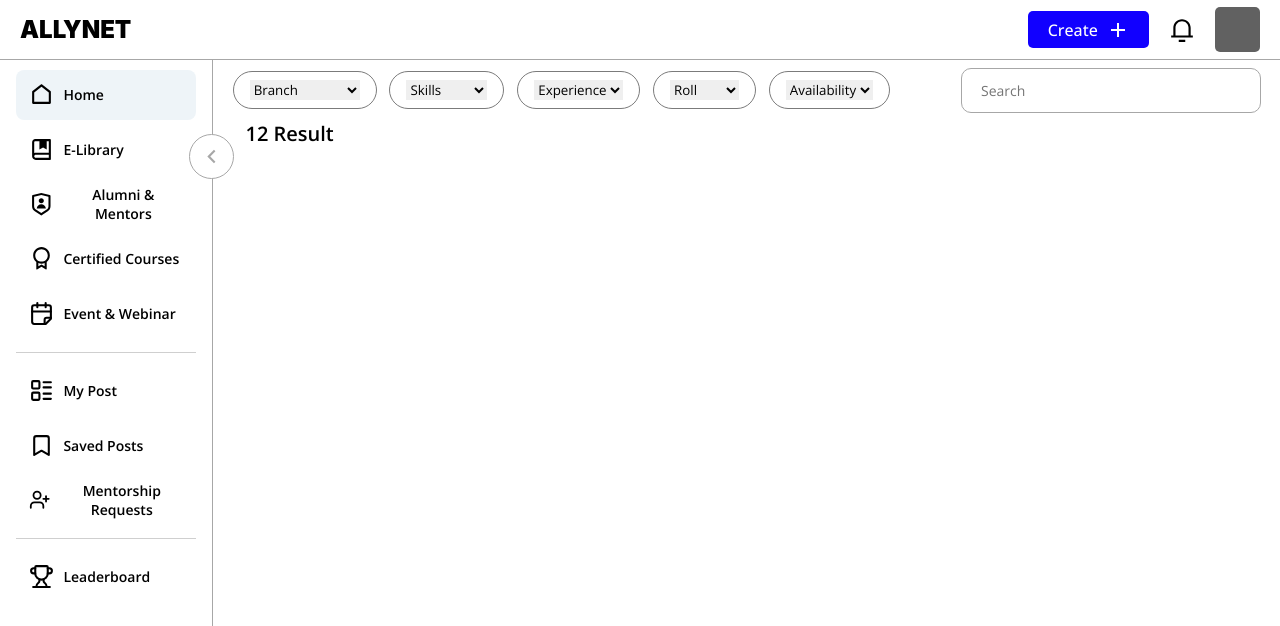
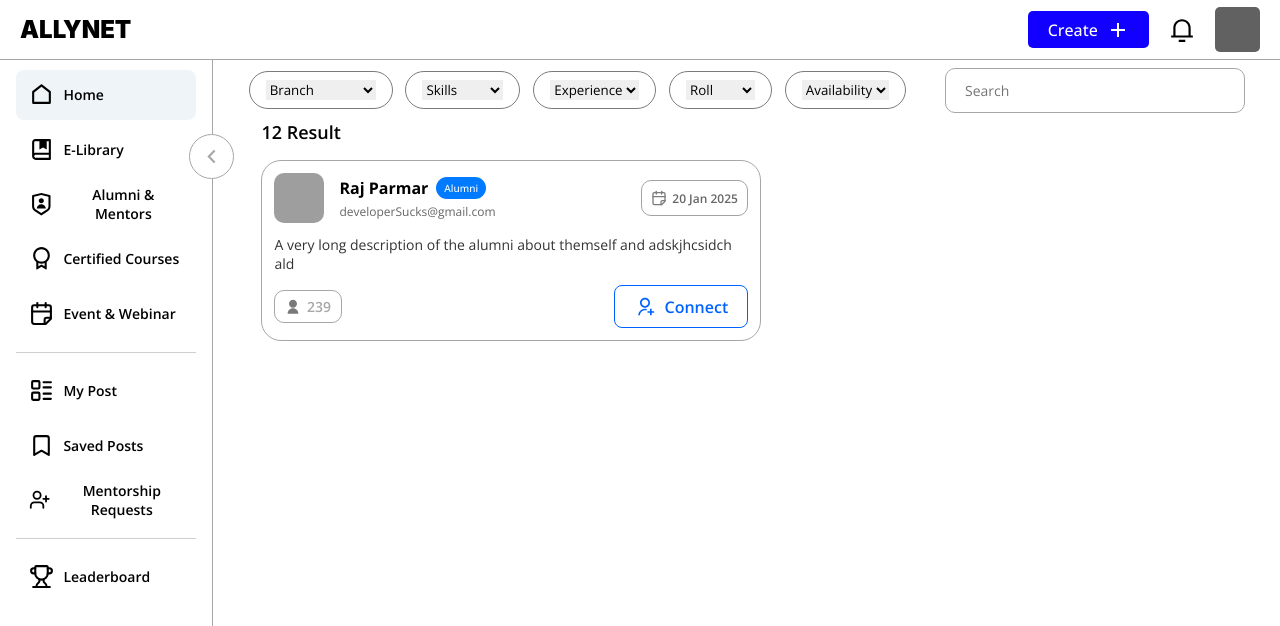
Before and after one commit to parmarraj999/allynet, a React (Create React App) app: page /alumni in a window 1280 px wide. Shown: the top 626 px of the page. Built offline with nearby package versions, Linux system fonts and the light colour scheme; grey boxes are pictures that could not be loaded; a web font is replaced by a local one.

Commit message:
feat : alumni page complete

```diff
--- a/src/page/alumni-page/alumniPage.css
+++ b/src/page/alumni-page/alumniPage.css
@@ -2,6 +2,7 @@
     width: 100%;
     height: 100%;
     overflow: scroll;
+    padding:0 1rem ;
 }
 .alumni-page-container::-webkit-scrollbar{
     display: none;
@@ -38,7 +39,135 @@
 }
 .alumni-result-count{
     text-align: left;
-    font-size: 20px;
+    font-size: 18px;
     padding-left: 2rem;
     font-weight: 600;
 }
+/* user card list  */
+.alumni-user-card-container{
+  display: flex;
+  flex-direction: column;
+  width: 45%;
+  margin-left: 2rem;
+  margin-top: 1em;
+  gap: 1rem;
+}
+.alumni-user-card-container .alumni-user-card{
+  width: 100%;
+  height: 200px;
+  border: 1.5px solid #A7A7A7;
+  border-radius: 1.2rem;
+}
+
+
+
+
+.alumni-card {
+  width: 500px;
+  border: 1px solid #A7A7A7;
+  border-radius: 20px;
+  padding: 12px;
+  background-color: #fff;
+}
+
+.alumni-header {
+  display: flex;
+  align-items: center;
+  justify-content: space-between;
+}
+
+.alumni-avatar {
+  width: 50px;
+  height: 50px;
+  border-radius:10px;
+  object-fit: cover;
+  margin-right: 5px;
+}
+
+.alumni-info {
+  flex: 1;
+  margin-left: 10px;
+}
+
+.alumni-name {
+  font-weight: bold;
+  font-size: 16px;
+  display: flex;
+  align-items: center;
+  color: black;
+}
+
+.alumni-badge {
+  background-color: #007bff;
+  color: #fff;
+  font-size: 10px;
+  padding: 4px 8px;
+  border-radius: 12px;
+  margin-left: 8px;
+  font-weight: 500;
+}
+
+.alumni-email {
+  color: #666;
+  font-size: 12px;
+  text-align: left;
+  margin-top: 4px;
+}
+
+.alumni-date {
+  font-size: 12px;
+  color: #666;
+  display: flex;
+  align-items: center;
+  gap: 5px;
+  font-size: 12px;
+  font-weight: 600;
+  border: 1.4px solid #A2A2A2;
+  padding: .3rem .6rem;
+  border-radius: 10px;
+}
+
+.alumni-description {
+  margin: 12px 0;
+  font-size: 14px;
+  color: #333;
+  text-align: left;
+}
+
+.alumni-footer {
+  display: flex;
+  justify-content: space-between;
+  align-items: center;
+}
+
+.alumni-count {
+  display: flex;
+  align-items: center;
+  gap: 6px;
+  font-size: 14px;
+  color: #A7A7A7;
+  border: 1.4px solid #A7A7A7;
+  padding: .4rem .6rem;
+  border-radius: 10px;
+  font-weight: 600;
+}
+
+.alumni-connect-btn {
+  border: 1.5px solid #0062FF;
+  background-color: transparent;
+  color: #0062FF;
+  padding: .6rem 1.2rem;
+  border-radius: 8px;
+  cursor: pointer;
+  display: flex;
+  align-items: center;
+  gap: 10px;
+  font-size: 16px;
+  font-weight: 600;
+  transition: background-color 0.2s ease;
+}
+
+.alumni-connect-btn:hover {
+  background-color: #0062FF;
+  color: #fff;
+}
--- a/src/page/alumni-page/alumniPage.js
+++ b/src/page/alumni-page/alumniPage.js
@@ -1,5 +1,6 @@
 import React, { useState } from 'react'
 import './alumniPage.css';
+import { Link } from 'react-router-dom';
 
 
 
@@ -87,6 +88,36 @@ function AlumniPage() {
         </div>
       </div>
       <h3 className='alumni-result-count'>12 Result</h3>
+      <div className='alumni-user-card-container' >
+        <Link className="alumni-card">
+          <div className="alumni-header">
+            <img src='https://i.pinimg.com/736x/dc/35/f0/dc35f072bec66d3634937f2ef96520b7.jpg' className="alumni-avatar" />
+            <div className="alumni-info">
+              <div className="alumni-name">
+                Raj Parmar <span className="alumni-badge">Alumni</span>
+              </div>
+              <div className="alumni-email">developerSucks@gmail.com</div>
+            </div>
+            <div className="alumni-date">
+              <svg style={{ width: '16px', color: '#7B7B7B' }} xmlns="http://www.w3.org/2000/svg" width="24" height="24" viewBox="0 0 24 24" fill="none" stroke="currentColor" stroke-width="2" stroke-linecap="round" stroke-linejoin="round" class="lucide lucide-calendar-fold-icon lucide-calendar-fold"><path d="M8 2v4" /><path d="M16 2v4" /><path d="M21 17V6a2 2 0 0 0-2-2H5a2 2 0 0 0-2 2v14a2 2 0 0 0 2 2h11Z" /><path d="M3 10h18" /><path d="M15 22v-4a2 2 0 0 1 2-2h4" /></svg>
+              20 Jan 2025
+            </div>
+          </div>
+
+          <div className="alumni-description">A very long description of the alumni about themself and adskjhcsidch ald</div>
+
+          <div className="alumni-footer">
+            <div className="alumni-count">
+              <svg style={{ width: '16px', color: "#797979ff" }} xmlns="http://www.w3.org/2000/svg" viewBox="0 0 24 24" fill="currentColor"><path d="M4 22C4 17.5817 7.58172 14 12 14C16.4183 14 20 17.5817 20 22H4ZM12 13C8.685 13 6 10.315 6 7C6 3.685 8.685 1 12 1C15.315 1 18 3.685 18 7C18 10.315 15.315 13 12 13Z"></path></svg>
+              239
+            </div>
+            <button className="alumni-connect-btn">
+              <svg style={{width:"20px"}} xmlns="http://www.w3.org/2000/svg" viewBox="0 0 24 24" fill="currentColor"><path d="M14 14.252V16.3414C13.3744 16.1203 12.7013 16 12 16C8.68629 16 6 18.6863 6 22H4C4 17.5817 7.58172 14 12 14C12.6906 14 13.3608 14.0875 14 14.252ZM12 13C8.685 13 6 10.315 6 7C6 3.685 8.685 1 12 1C15.315 1 18 3.685 18 7C18 10.315 15.315 13 12 13ZM12 11C14.21 11 16 9.21 16 7C16 4.79 14.21 3 12 3C9.79 3 8 4.79 8 7C8 9.21 9.79 11 12 11ZM18 17V14H20V17H23V19H20V22H18V19H15V17H18Z"></path></svg>
+              Connect
+            </button>
+          </div>
+        </Link>
+      </div>
     </div>
   )
 }
```
